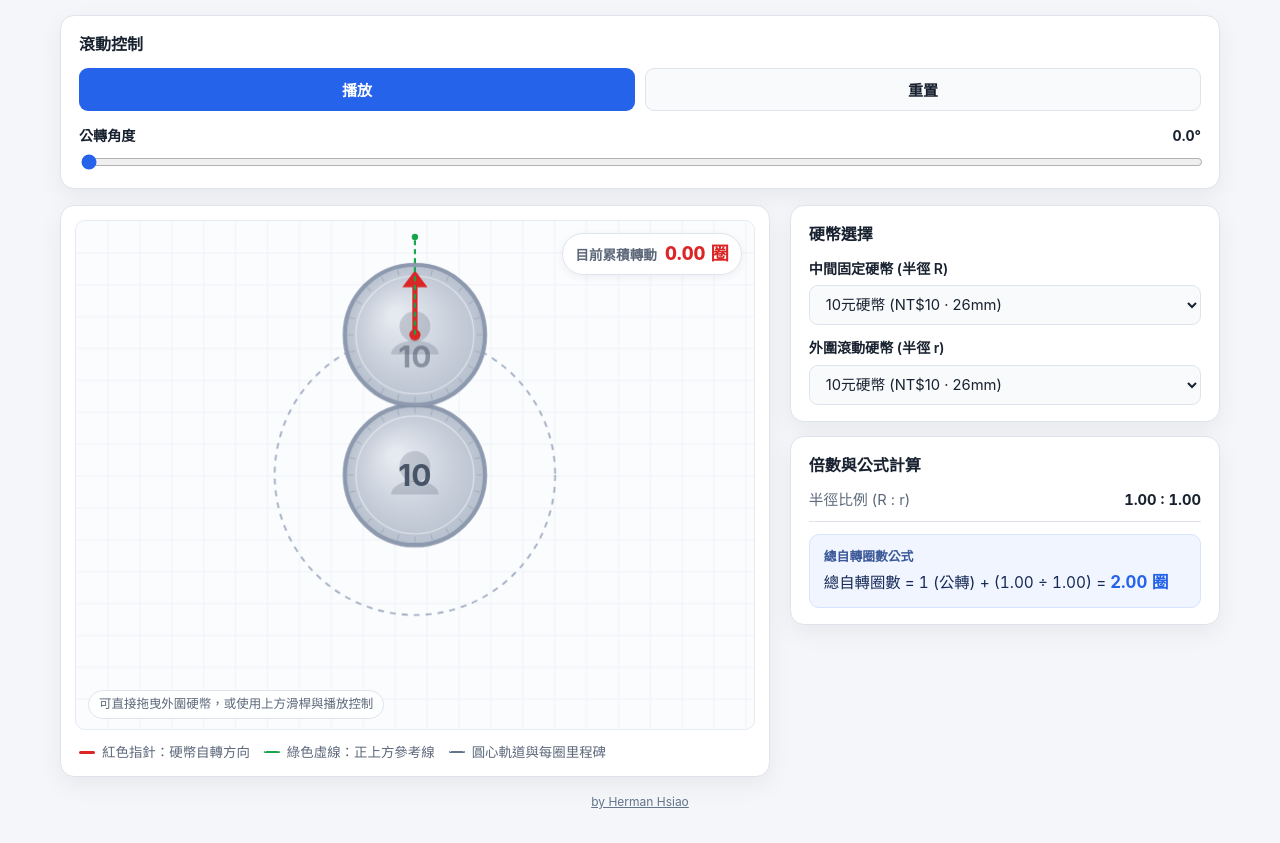
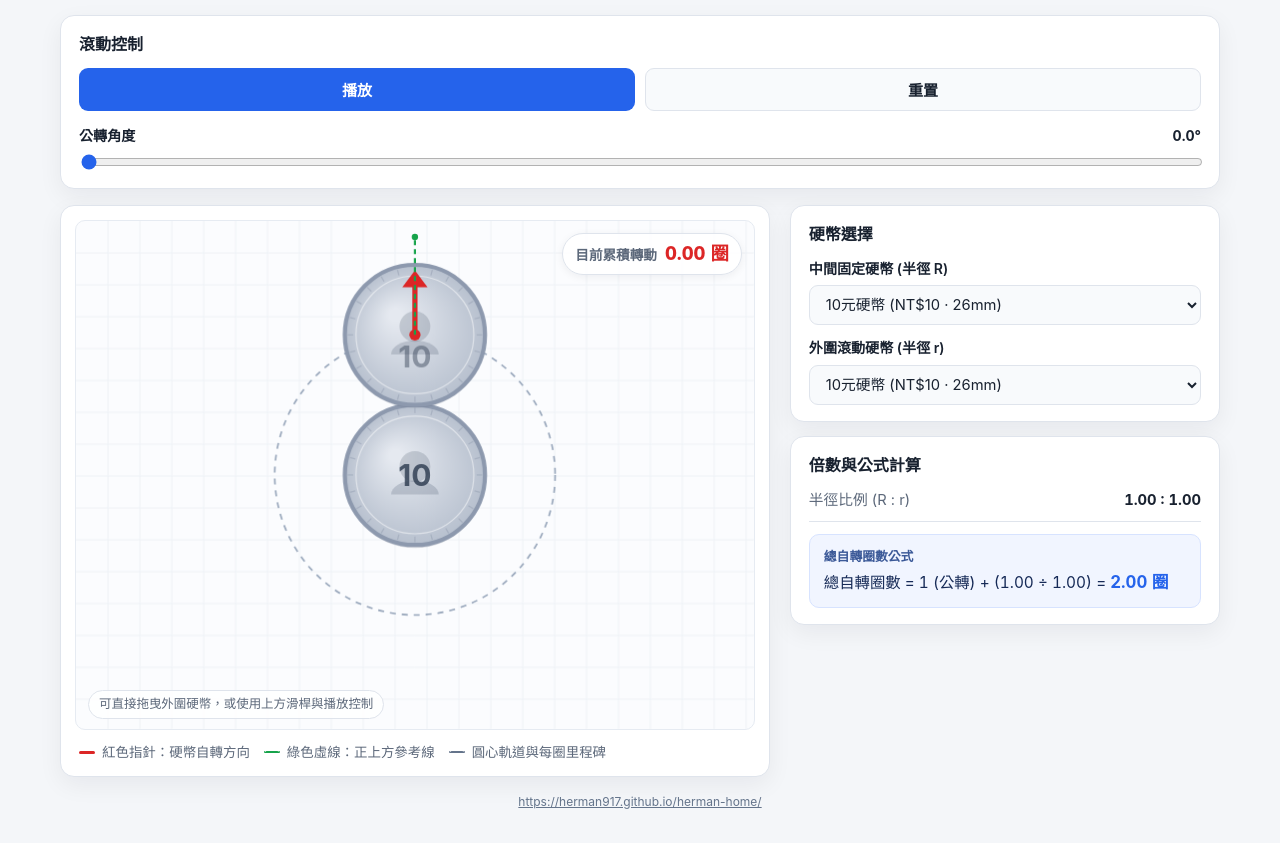
Before and after one commit to herman917/CoinRotation, a plain HTML site: page index.html in a window 1280 px wide. Shown: the part 88-931 px from the top of the page. Drawn offline with Linux system fonts and the light colour scheme.

Commit message:
Standardize footer link to https://herman917.github.io/herman-home/

```diff
--- a/index.html
+++ b/index.html
@@ -102,7 +102,7 @@
         </aside>
       </main>
       <footer style="text-align:center;padding:16px 0 4px;font-size:12px;color:#64748b;">
-        <a href="https://herman917.github.io/herman-home/" target="_blank" rel="noopener noreferrer" style="color:inherit;text-decoration:underline;">by Herman Hsiao</a>
+        <a href="https://herman917.github.io/herman-home/" target="_blank" rel="noopener noreferrer" style="color:inherit;text-decoration:underline;">https://herman917.github.io/herman-home/</a>
       </footer>
     </div>
 
```
